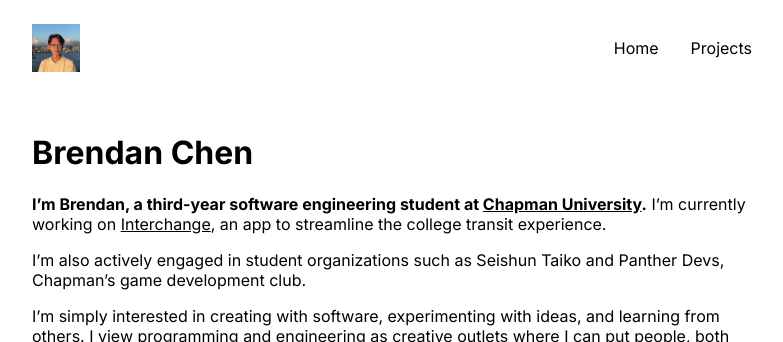
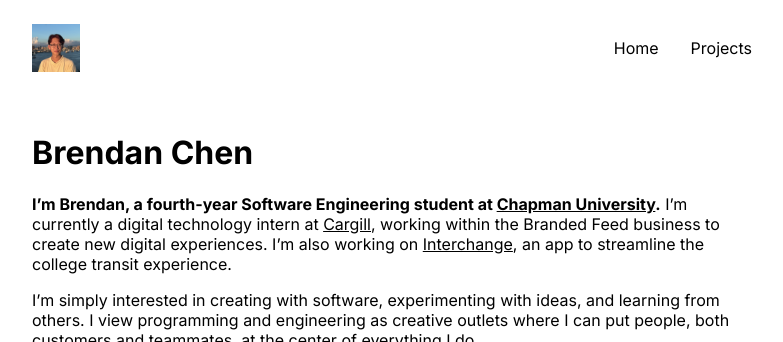
Before and after one commit to brendan-ch/brendan-ch.github.io, a Jekyll site: the page built from index.md, in a window 1280 px wide, cut to the strip 0-342 px from the top of the page. Shown: the whole strip, without its empty margins (248-1031 px from the left). Built offline with Jekyll 4.4.1, drawn with Linux system fonts in a browser that asks for light colours.

Commit message:
Update index.md

```diff
--- a/index.md
+++ b/index.md
@@ -6,10 +6,8 @@ isIndexPage: 1
 
 # Brendan Chen
 
-**I'm Brendan, a third-year software engineering student at
-[Chapman University](https://chapman.edu/).** I'm currently working on [Interchange](https://interchange.bchen.dev), an app to streamline the college transit experience.
-
-I'm also actively engaged in student organizations such as Seishun Taiko and Panther Devs, Chapman's game development club.
+**I'm Brendan, a fourth-year Software Engineering student at
+[Chapman University](https://chapman.edu/).** I'm currently a digital technology intern at [Cargill](https://cargill.com), working within the Branded Feed business to create new digital experiences. I'm also working on [Interchange](https://interchange.bchen.dev), an app to streamline the college transit experience.
 
 I'm simply interested in creating with software, experimenting with ideas, and learning from others. I view programming and engineering as creative outlets where I can put people, both customers and teammates, at the center of everything I do.
 
```
